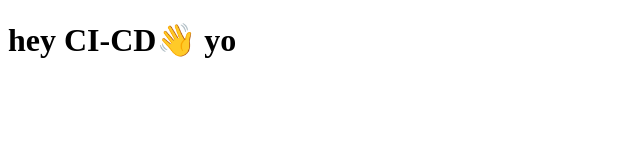
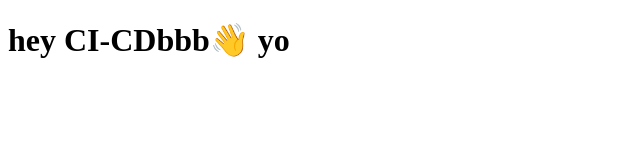
Before and after one commit to skagos/test-ci-cd, a plain HTML site: page app/index.html in a window 1280 px wide. Shown: the whole page, without its empty margins (0-640 px from the left). Drawn offline with Linux system fonts and the light colour scheme.

Commit message:
tag test5

```diff
--- a/app/index.html
+++ b/app/index.html
@@ -4,6 +4,6 @@
     <title>My App</title>
   </head>
   <body>
-    <h1>hey CI-CD👋 yo</h1>
+    <h1>hey CI-CDbbb👋 yo</h1>
   </body>
 </html>
```
